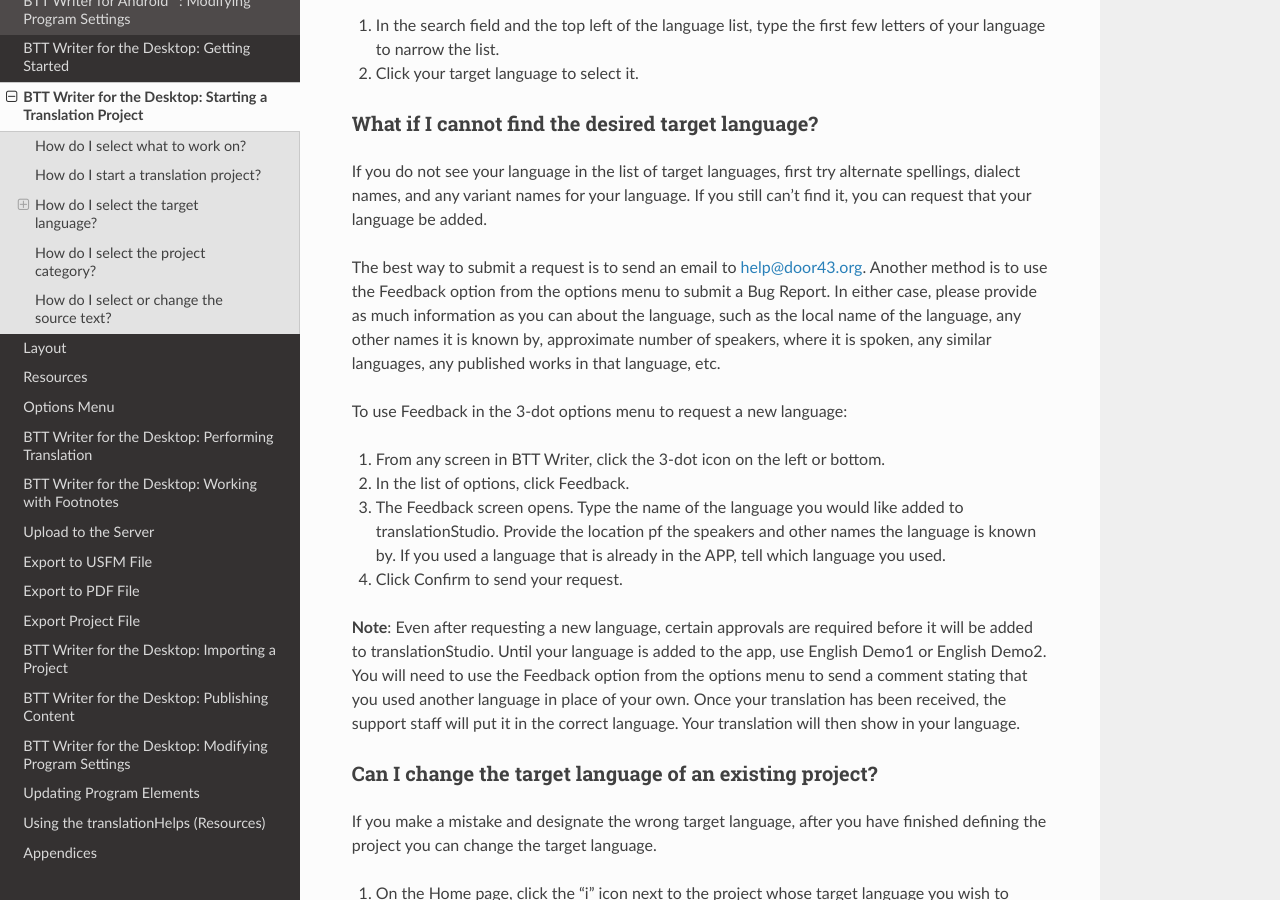
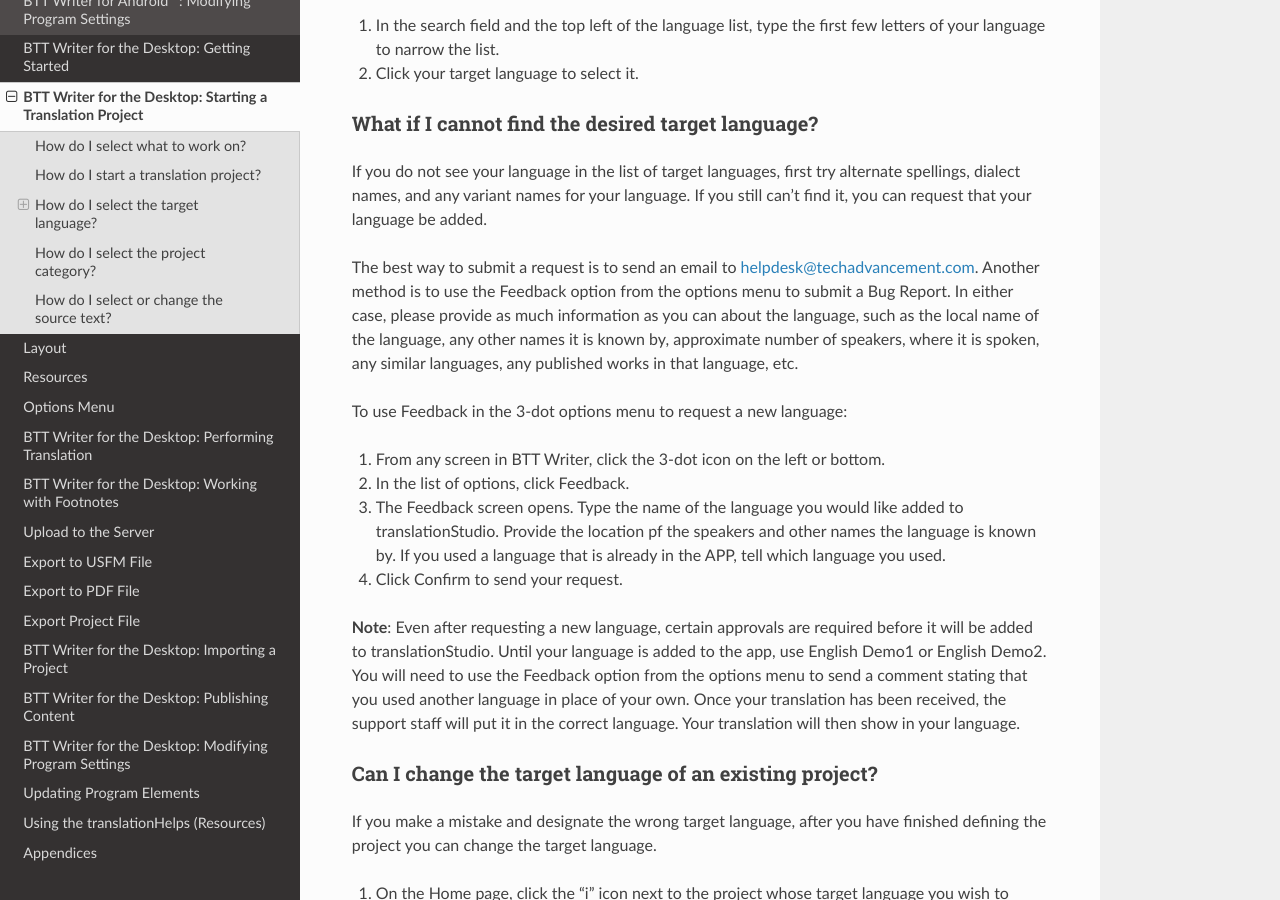
Before and after one commit to mondele/btt-writer-docs, a Sphinx documentation site: the page built from docs/dStart.rst, in a window 1280 px wide and 900 px high, scrolled down 1223 px. Built offline with Sphinx 7.4.7 and the Read the Docs theme 2.0.0, drawn with Linux system fonts in a browser that asks for light colours; pages that are not in the unit, such as notebooks, are missing from menus.

Commit message:
Update dStart.rst

```diff
--- a/docs/dStart.rst
+++ b/docs/dStart.rst
@@ -11,7 +11,7 @@
 How do I select what to work on?
 --------------------------------
 
-When choosing what to work on, you need to consider several factors, such as the difficulty of the Bible book and the level of experience of the translators. Ultimately the local church decides what they want to work on. For more information read `Choosing What to Translate <https://github.com/WycliffeAssociates/btt-writer-docs/blob/master/docs/ChoosingWhatToTranslate.rst>`_.
+When choosing what to work on, you need to consider several factors, such as the difficulty of the Bible book and the level of experience of the translators. Ultimately the local church decides what they want to work on. For more information read `Choosing What to Translate <https://btt-writer.readthedocs.io/en/latest/ChoosingWhatToTranslate.html>`_.
 
 How do I start a translation project?
 ------------------------------
@@ -47,7 +47,7 @@
 
 If you do not see your language in the list of target languages, first try alternate spellings, dialect names, and any variant names for your language. If you still can't find it, you can request that your language be added.
 
-The best way to submit a request is to send an email to help@door43.org. Another method is to use the Feedback option from the options menu to submit a Bug Report. In either case, please provide as much information as you can about the language, such as the local name of the language, any other names it is known by, approximate number of speakers, where it is spoken, any similar languages, any published works in that language, etc.
+The best way to submit a request is to send an email to helpdesk@techadvancement.com. Another method is to use the Feedback option from the options menu to submit a Bug Report. In either case, please provide as much information as you can about the language, such as the local name of the language, any other names it is known by, approximate number of speakers, where it is spoken, any similar languages, any published works in that language, etc.
 
 To use Feedback in the 3-dot options menu to request a new language:
 
```
